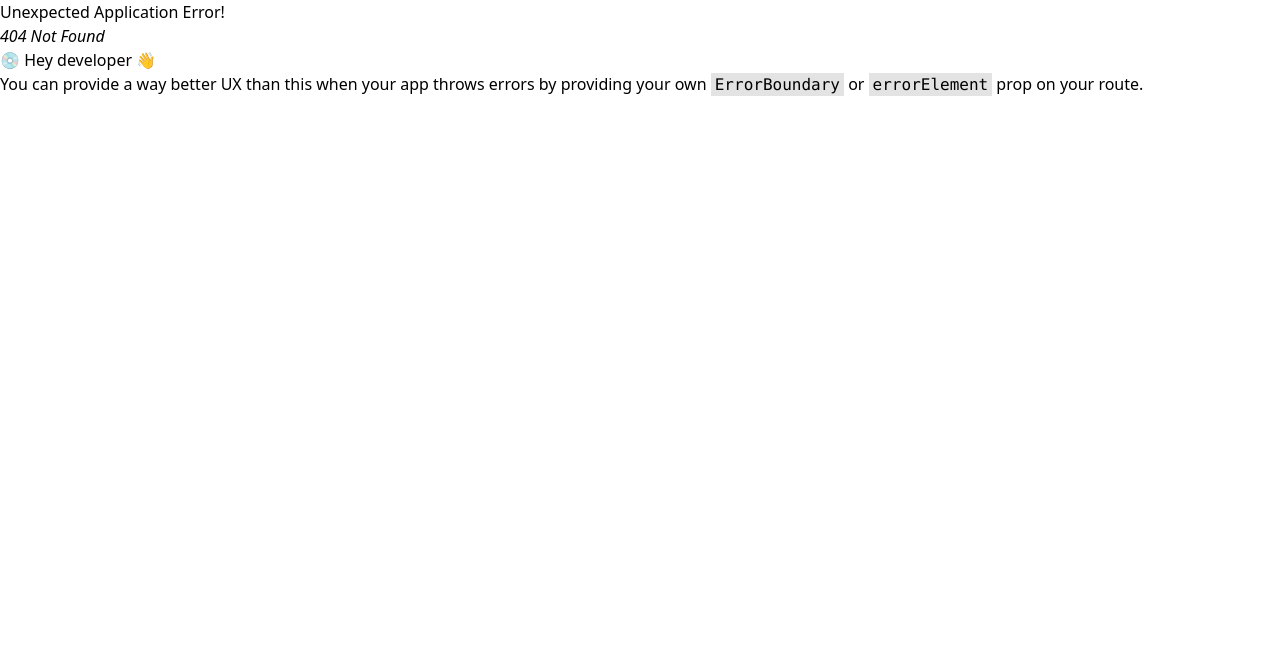
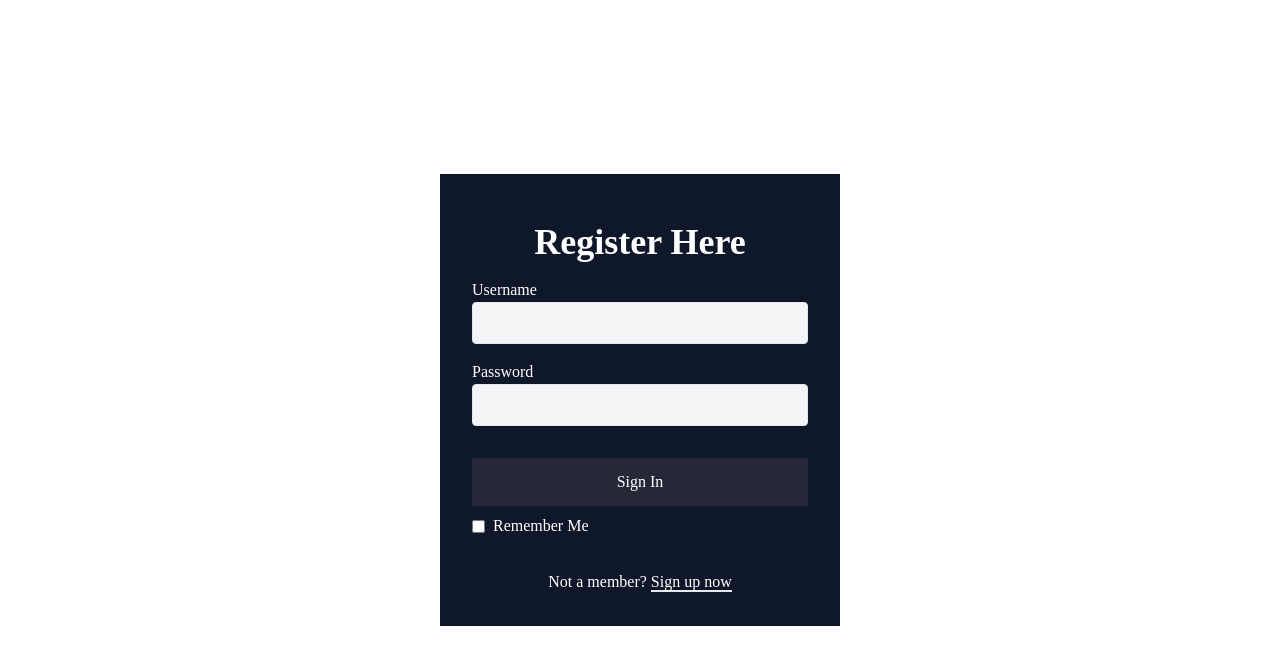
Before and after one commit to HijabZulfiqar/View-Movie, a React (Vite) app: page /login in a window 1280 px wide. Before the commit this address had no page. Shown: the top 664 px of the page. Built offline with nearby package versions, Linux system fonts and the light colour scheme; no server answers; a web font is replaced by a local one.

Commit message:
fixed issues

```diff
--- a/src/App.jsx
+++ b/src/App.jsx
@@ -12,6 +12,9 @@ import Special from "./Components/Pages/Special";
 import Trending from "./Components/Pages/Trending";
 import Suggestions from "./Components/Pages/Suggestions";
 import Category from "./Components/Pages/Category";
+import LoginForm from "./Components/auth/loginForm";
+import path from "path";
+import SignupForm from "./Components/auth/signupForm";
 const router = createBrowserRouter([
   { path: "/", element:<Layout/> ,
       children:[
@@ -27,6 +30,8 @@ const router = createBrowserRouter([
  },
 
   {path:"/movies/:id", element:<Special/>  },
+     {path:"/login",element:<LoginForm/>},
+     {path:"/signup",element:<SignupForm/>},
 
 ]);
 
--- a/src/Components/SideBar/SideBar.jsx
+++ b/src/Components/SideBar/SideBar.jsx
@@ -29,7 +29,7 @@ const SideBar = () => {
           >
             <div className="flex flex-col justify-start item-center">
               <div className="text-base text-center cursor-pointer font-bold text-white pb-4 w-full">
-                <img src={logo} alt="" srcSet="" />
+                <img src={logo} alt="logp" />
               </div>
               <div className="my-4 mt-5 pb-4">
                 {SidebarData.map((item) => (
--- a/src/Components/UI/CardSection.jsx
+++ b/src/Components/UI/CardSection.jsx
@@ -4,7 +4,7 @@ import { keepPreviousData, useQuery } from "@tanstack/react-query";
 import { motion } from "framer-motion";
 
 const CardSection = ({ searchQuery, page, topRef, selectedOption,activeCategory }) => {
-   console.log(activeCategory)
+
   // Regular query for movies
   const { data: movies } = useQuery({
     queryKey: ["movies", page],
--- /dev/null
+++ b/src/Components/auth/loginForm.jsx
@@ -0,0 +1,60 @@
+import React, { useState, useEffect } from 'react';
+import { useQuery, keepPreviousData } from '@tanstack/react-query';
+import { Link } from 'react-router-dom';
+// import { useNavigate } from "react-router-dom";
+const LoginForm = () => {
+  // const navigate = useNavigate();
+
+  // function handleClick() {
+  //   navigate("/signup");
+  //    console.log('The link was clicked.')
+  // }
+  const { data: movies } = useQuery({
+    queryKey: ["movies", 40],
+    queryFn: async () => {
+      const response = await fetch(
+        `https://api.themoviedb.org/3/discover/movie?api_key=4d9b181699814fa8a588a90332a200ab&page=40`
+      );
+      const data = await response.json();
+      return data.results;
+    },
+    placeholderData: keepPreviousData,
+  });
+
+  const [currentBackdropIndex, setCurrentBackdropIndex] = useState(0);
+
+  useEffect(() => {
+    const interval = setInterval(() => {
+      setCurrentBackdropIndex((prevIndex) => (prevIndex + 1) % (movies ? movies.length : 1));
+    }, 6000);
+
+    return () => clearInterval(interval);
+  }, [movies]);
+
+  const backdropPath = movies ? `https://image.tmdb.org/t/p/original${movies[currentBackdropIndex].backdrop_path}` : null;
+
+  return (
+    <div className='relative w-full mx-auto h-screen '>
+      {backdropPath && <img className='absolute w-full h-full object-cover mix-blend-overlay' src={backdropPath} alt="Background" />}
+      <div className='flex justify-center items-center h-full'>
+        <form className='max-w-[400px] text-white font-Abyssinica w-full mx-auto bg-slate-900  p-8'>
+          <h2 className='text-4xl font-bold text-center py-4'>Register Here</h2>
+          <div className='flex flex-col mb-4'>
+            <label>Username</label>
+            <input className='border text-black rounded relative bg-gray-100 p-2' type="text" />
+          </div>
+          <div className='flex flex-col '>
+            <label>Password</label>
+            <input className='border text-black  rounded relative bg-gray-100 p-2' type="password" />
+          </div>
+          <button className='w-full py-3 mt-8 bg-[#262837] relative text-white'>Sign In</button>
+          <p className='flex items-center mt-2'><input className='mr-2' type="checkbox"  />Remember Me</p>
+          <p className='text-center mt-8'>Not a member? <Link to="/signup"  ><span className=' border-b-2' >Sign up now</span></Link></p>
+          {/* <p className='text-center mt-8'>Not a member? <span  onClick={handleClick}  className=' border-b-2' >Sign up now</span></p>  */}
+        </form>
+      </div>
+    </div>
+  );
+}
+
+export default LoginForm;
--- /dev/null
+++ b/src/Components/auth/signupForm.jsx
@@ -0,0 +1,11 @@
+import React from 'react'
+
+const SignupForm = () => {
+  return (
+    <div>
+      signup
+    </div>
+  )
+}
+
+export default SignupForm;
```
Also changed, not shown: src/assets/bear.jpg (added).
